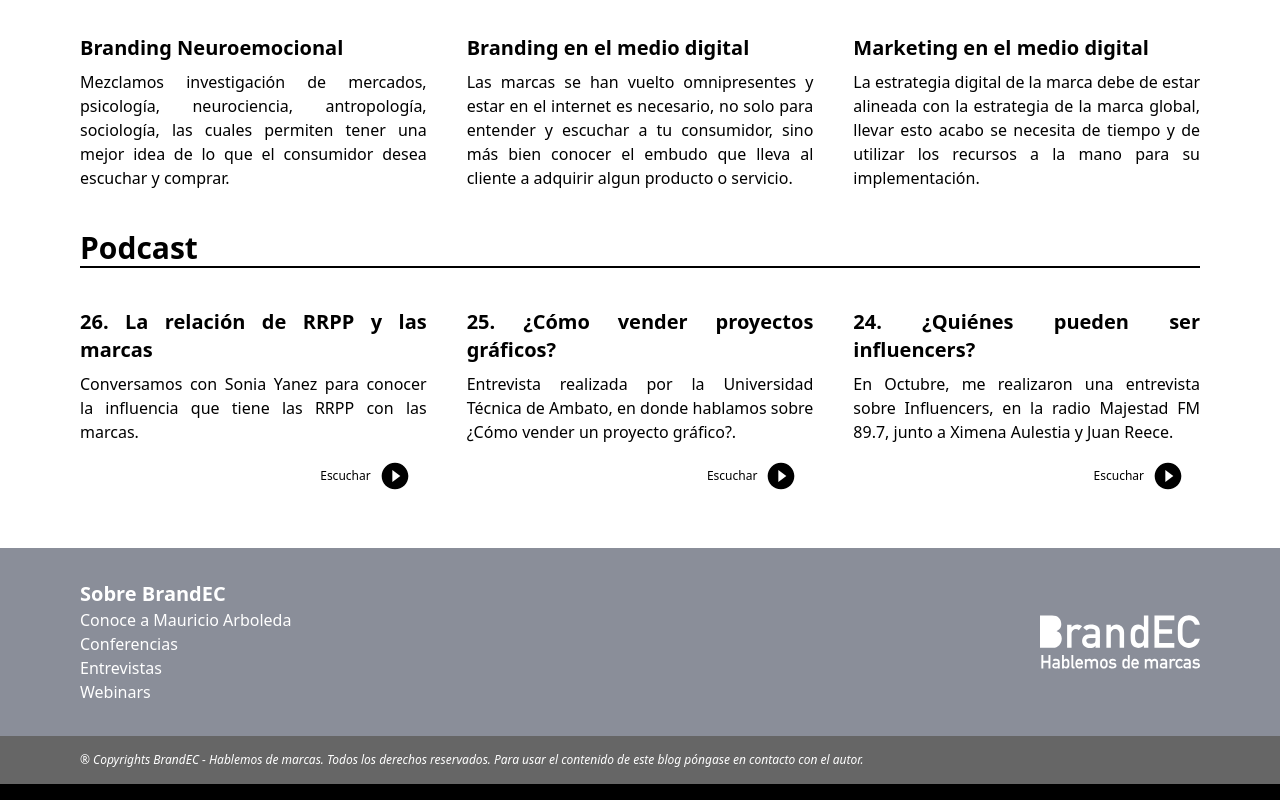
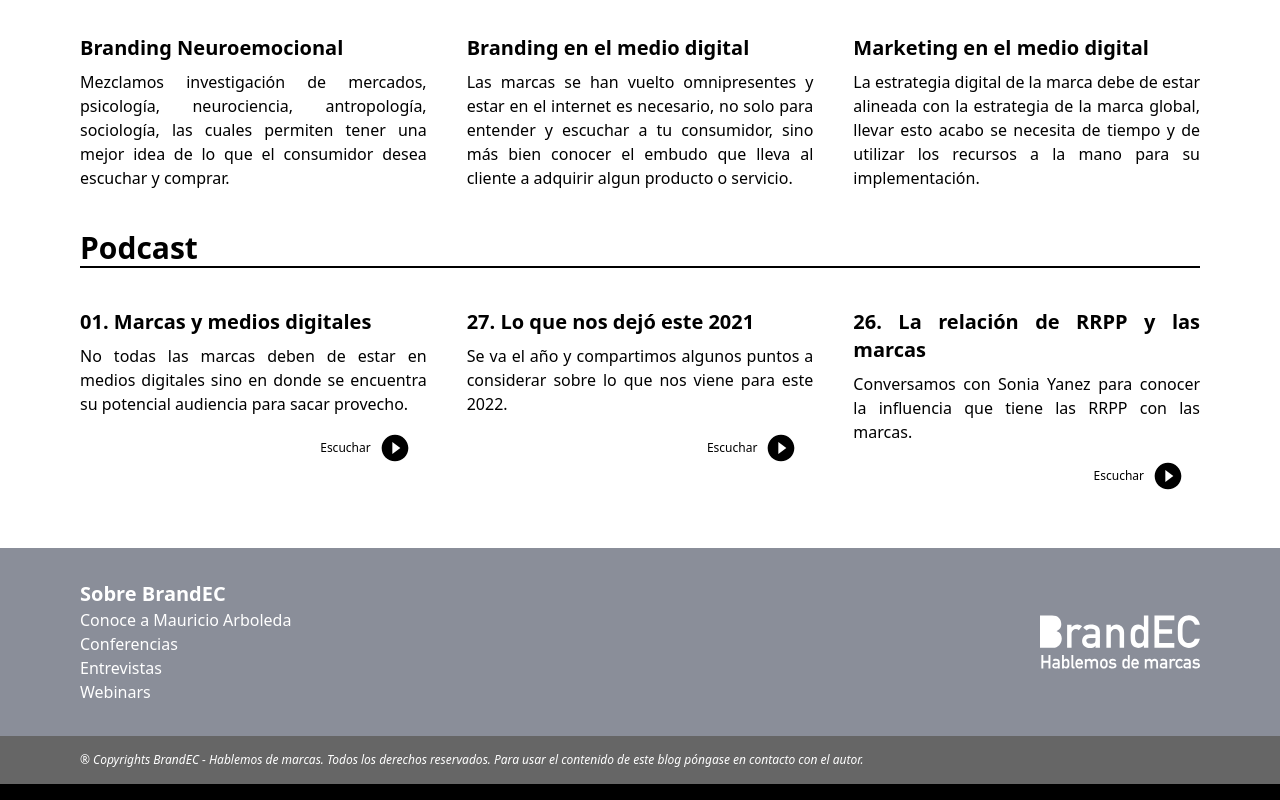
Before and after one commit to seosemec/hablemosdemarcas-homepage, a website built with Vite: page src/index.pug in a window 1280 px wide. Shown: the part 1249-2049 px from the top of the page. Built offline with nearby package versions, Linux system fonts and the light colour scheme.

Commit message:
update podcasts 2022

```diff
--- a/src/index.pug
+++ b/src/index.pug
@@ -114,25 +114,25 @@ html(lang="es")
       h3.section__tille Podcast
       .podcasts__preview__list
         .podcast_preview
-          .podcast_tittle 26. La relación de RRPP y las marcas
-          .podcast_description Conversamos con Sonia Yanez para conocer la influencia que tiene las RRPP con las marcas.
-          a(href="https://open.spotify.com/episode/5VQTDFzhpz3eW6HXkaIeTV", aria-label="Escuchar Podcast").podcast_button
+          .podcast_tittle 01. Marcas y medios digitales
+          .podcast_description No todas las marcas deben de estar en medios digitales sino en donde se encuentra su potencial audiencia para sacar provecho.
+          a(href="https://open.spotify.com/episode/1K3K5zoKSAL84LdeFWD5Cl", aria-label="Escuchar Podcast").podcast_button
             span Escuchar
             svg(xmlns='http://www.w3.org/2000/svg', height='24px', viewbox='0 0 24 24', width='24px', fill='#000000')
               path(d='M0 0h24v24H0V0z', fill='none')
               path(d='M12 2C6.48 2 2 6.48 2 12s4.48 10 10 10 10-4.48 10-10S17.52 2 12 2zm-2 14.5v-9l6 4.5-6 4.5z')
         .podcast_preview
-          .podcast_tittle 25. ¿Cómo vender proyectos gráficos?
-          .podcast_description Entrevista realizada por la Universidad Técnica de Ambato, en donde hablamos sobre ¿Cómo vender un proyecto gráfico?.
-          a(href="https://open.spotify.com/episode/3kf9eCkOxwVxle4ksNSAGg", aria-label="Escuchar Podcast").podcast_button
+          .podcast_tittle 27. Lo que nos dejó este 2021
+          .podcast_description Se va el año y compartimos algunos puntos a considerar sobre lo que nos viene para este 2022.
+          a(href="https://open.spotify.com/episode/5AECr7nnQZZP9rLB9nnS1F", aria-label="Escuchar Podcast").podcast_button
             span Escuchar
             svg(xmlns='http://www.w3.org/2000/svg', height='24px', viewbox='0 0 24 24', width='24px', fill='#000000')
               path(d='M0 0h24v24H0V0z', fill='none')
               path(d='M12 2C6.48 2 2 6.48 2 12s4.48 10 10 10 10-4.48 10-10S17.52 2 12 2zm-2 14.5v-9l6 4.5-6 4.5z')
         .podcast_preview
-          .podcast_tittle 24. ¿Quiénes pueden ser influencers?
-          .podcast_description En Octubre, me realizaron una entrevista sobre Influencers, en la radio Majestad FM 89.7, junto a Ximena Aulestia y Juan Reece.
-          a(href="https://open.spotify.com/episode/11G4AybOLsYyS4LdwgAypl", aria-label="Escuchar Podcast").podcast_button
+          .podcast_tittle 26. La relación de RRPP y las marcas
+          .podcast_description Conversamos con Sonia Yanez para conocer la influencia que tiene las RRPP con las marcas.
+          a(href="https://open.spotify.com/episode/5VQTDFzhpz3eW6HXkaIeTV", aria-label="Escuchar Podcast").podcast_button
             span Escuchar
             svg(xmlns='http://www.w3.org/2000/svg', height='24px', viewbox='0 0 24 24', width='24px', fill='#000000')
               path(d='M0 0h24v24H0V0z', fill='none')
```
Also changed, not shown: build/_dist/index.html, 1 other file.
